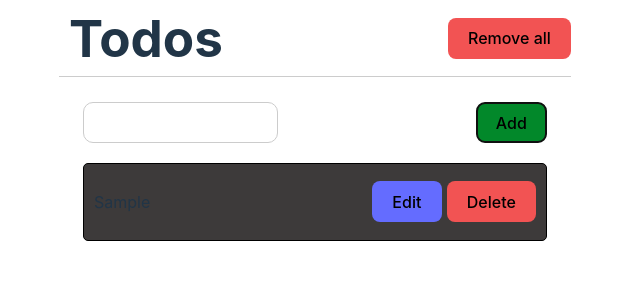
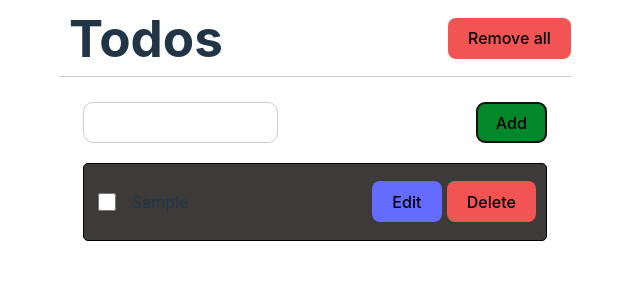
Before and after one commit to daniqss/learning_react, a React (Vite) app in the folder todos/: page / in a window 1280 px wide. Both pictures are taken after typing "Sample" into the empty fields and a click on the button "Add". Shown: the top 300 px of the page, without its empty margins (325-965 px from the left). Built offline with nearby package versions, Linux system fonts and the light colour scheme.

Commit message:
Add completed checkbox

```diff
--- a/todos/src/App.jsx
+++ b/todos/src/App.jsx
@@ -26,6 +26,17 @@ function App() {
     localStorage.setItem('todos', JSON.stringify(updatedTodos));
   }
 
+  const editTodo = (id, updatedTodo) => {
+    const updatedTodos = todos.map(todo => {
+      if (todo.id === id) {
+        return updatedTodo
+      }
+      return todo
+    })
+    setTodos(updatedTodos)
+    localStorage.setItem('todos', JSON.stringify(updatedTodos))
+  }
+
   return (
     <>
       <header>
@@ -38,7 +49,12 @@ function App() {
 
         <section>
           {todos.map((todo) => (
-              <Todo key={todo.id} todo={todo.title} onRemove={() => removeTodo(todo.id)}/>
+              <Todo
+                key={todo.id} todo={todo}
+                handleCheck = {() => editTodo(todo.id, { ...todo, completed: !todo.completed})}
+                handleEdit = {() => editTodo(todo.id, { ...todo, completed: !todo.title})}
+                handleRemove = {() => removeTodo(todo.id)}
+              />
           ))}
         </section>
       </main>
--- a/todos/src/components/Todo.css
+++ b/todos/src/components/Todo.css
@@ -13,3 +13,27 @@
     margin-left: 5px;
   }
 }
+
+.todo-card:hover {
+  background-color: #555353;
+}
+
+.right-side {
+  display: flex;
+  align-items: center;
+}
+
+.completedCheck {
+  margin-right: 1rem;
+  width: 18px;
+  height: 18px;
+  background-color: #fff;
+  border: 2px solid #ccc;
+  border-radius: 4px;
+  cursor: pointer;
+}
+
+.completedCheck:checked + p {
+  text-decoration: line-through;
+  color: #888;
+}
--- a/todos/src/components/Todo.jsx
+++ b/todos/src/components/Todo.jsx
@@ -2,20 +2,25 @@ import PropTypes from 'prop-types';
 import TodoButton from './TodoButton';
 import './Todo.css';
 
-export default function Todo({ todo, onRemove }) {
+export default function Todo({ todo, handleCheck, handleEdit, handleRemove}) {
 
     return (
         <section className='todo-card'>
-            <p>{todo}</p>
+            <div className='right-side'>
+                <input type='checkbox' className='completedCheck' onClick={handleCheck}/>
+                <p>{todo.title}</p>
+            </div>
             <div>
-                <TodoButton buttonStyle='edit-button'>Edit</TodoButton>
-                <TodoButton buttonStyle='remove-button' handleClick={onRemove}>Delete</TodoButton>
+                <TodoButton buttonStyle='edit-button' handleClick={handleEdit}>Edit</TodoButton>
+                <TodoButton buttonStyle='remove-button' handleClick={handleRemove}>Delete</TodoButton>
             </div>
         </section>
     )
 }
 
 Todo.propTypes = {
-    todo: PropTypes.string.isRequired,
-    onRemove: PropTypes.func.isRequired,
+    todo: PropTypes.object.isRequired,
+    handleCheck: PropTypes.func.isRequired,
+    handleEdit: PropTypes.func.isRequired,
+    handleRemove: PropTypes.func.isRequired
 }
```
